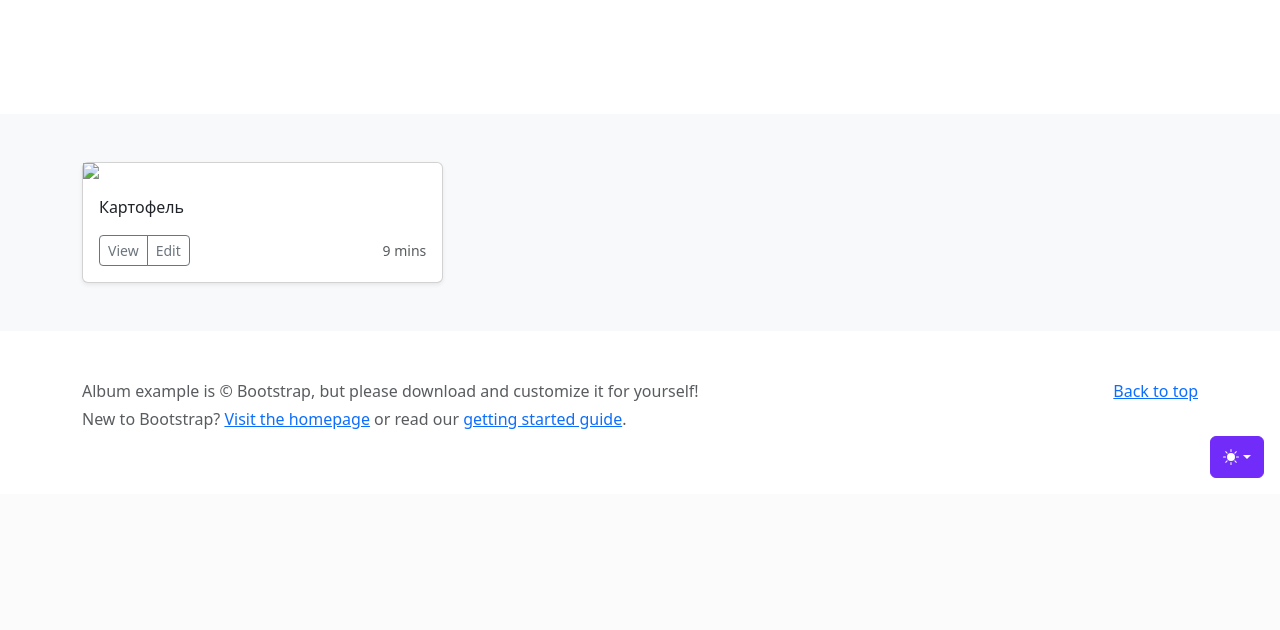
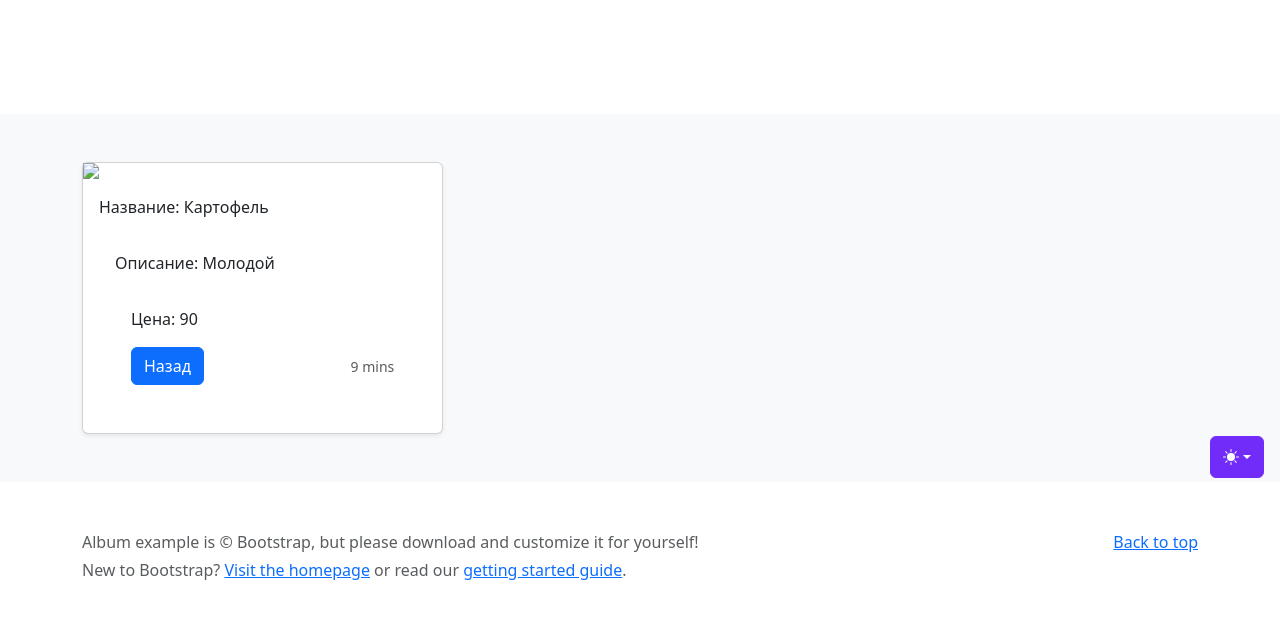
Before and after one commit to MyachinRoma/DjPrj1, a Django app: template catalog/templates/product_detail.html in a window 1280 px wide. Shown: the part 306-936 px from the top of the page. Before the commit the page ends 784 px from the top, so only its background shows below. Run offline with Django 5.2, Linux system fonts and the light colour scheme; the template is opened without the code that fills it: values that come from a table or form of the project are taken from there, others are empty; data comes from the database, SQL or seed files in the repository; some libraries are stand-ins or nearby versions.

Commit message:
add changes

```diff
--- a/catalog/templates/footer.html
+++ /dev/null
@@ -1,3 +0,0 @@
-<footer class="bg-light text-center py-3">
-    <p class="mb-0">© 2025 Свежий вкус. Все права защищены.</p>
-</footer>
--- a/catalog/templates/product_detail.html
+++ b/catalog/templates/product_detail.html
@@ -7,11 +7,12 @@
                 <div class="col">
                     <div class="card shadow-sm">
                         <img src="{{ product.photo | media_filter }}">
-                        <div class="card-body"><p class="card-text">{{ product.name }}</p>
+                        <div class="card-body"><p class="card-text">Название: {{ product.name }}</p>
+                          <div class="card-body"><p class="card-text">Описание: {{ product.description }}</p>
+                            <div class="card-body"><p class="card-text">Цена: {{ product.price }}</p>
                             <div class="d-flex justify-content-between align-items-center">
                                 <div class="btn-group">
-                                    <button type="button" class="btn btn-sm btn-outline-secondary">View</button>
-                                    <button type="button" class="btn btn-sm btn-outline-secondary">Edit</button>
+                                   <a class="btn btn-primary" href="{% url 'catalog:product' %}" role="button">Назад</a>
                                 </div>
                                 <small class="text-body-secondary">9 mins</small></div>
                         </div>
--- a/catalog/templates/product_list.html
+++ b/catalog/templates/product_list.html
@@ -11,8 +11,7 @@
                         <div class="card-body"><p class="card-text">{{ product.name }}</p>
                             <div class="d-flex justify-content-between align-items-center">
                                 <div class="btn-group">
-                                    <button type="button" class="btn btn-sm btn-outline-secondary">View</button>
-                                    <button type="button" class="btn btn-sm btn-outline-secondary">Edit</button>
+                                    <a class="btn btn-primary" href="{% url 'catalog:product_detail' product.pk %}" role="button">Посмотреть</a>
                                 </div>
                                 <small class="text-body-secondary">9 mins</small></div>
                         </div>
```
Also changed, not shown: catalog/templates/header.html (deleted, +0 -30 lines).
